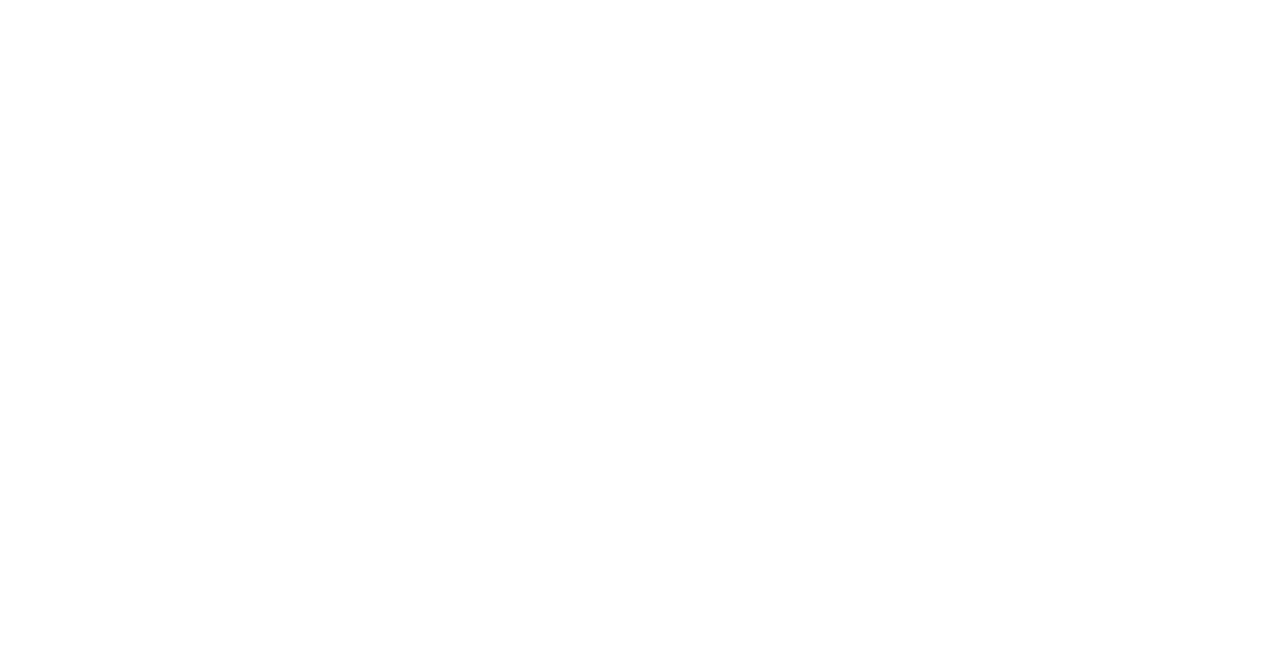
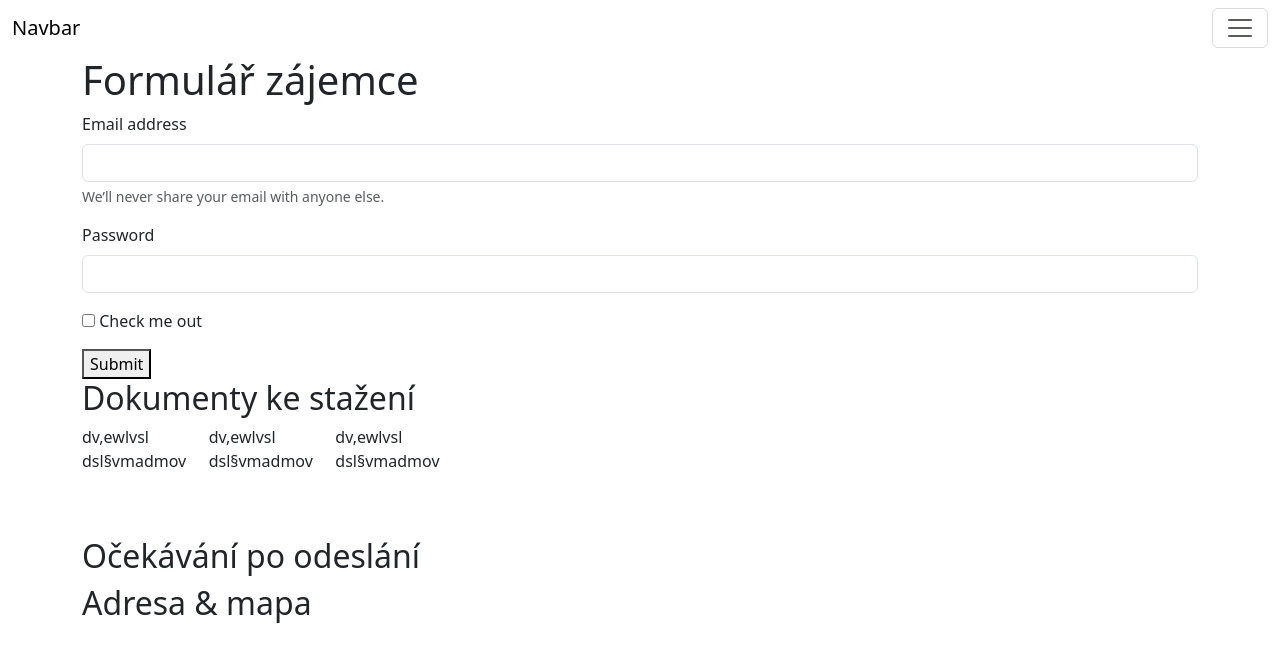
Before and after one commit to Serhii-Fera/Chovatelsk-stanici-pro-ko-, a plain HTML site: page kontakt.html in a window 1280 px wide. Drawn offline with nearby package versions, Linux system fonts and the light colour scheme.

Commit message:
přidani kontaktu

```diff
--- a/foals.html
+++ b/foals.html
@@ -19,9 +19,9 @@
             color: white;
         }
     </style>
-    <link rel="stylesheet" href="style.css">
     <link href="https://cdn.jsdelivr.net/npm/bootstrap@6.0.0-alpha.1/dist/css/bootstrap.min.css" rel="stylesheet"
         integrity="sha384-B/GM4XqrwHnWXNOWMbloTmrYXZg10cakYGmpfsR/bbzQ6JAJI4ihuyADKLnBgrCe" crossorigin="anonymous">
+    <link rel="stylesheet" href="style.css">
 </head>
 
 <body>
@@ -45,6 +45,7 @@
                         <a class="nav-link" href="animals.html">Naše zvířata</a>
                         <a class="nav-link" href="foals.html">Hříbata</a>
                         <a class="nav-link" href="About_the_Breed_and_Care.html">O plemeni a Péče</a>
+                        <a class="nav-link" href="kontakt.html">Kontakt</a>
                     </div>
                 </div>
             </dialog>
--- a/kontakt.html
+++ b/kontakt.html
@@ -0,0 +1,102 @@
+<!DOCTYPE html>
+<html lang="cs">
+
+<head>
+    <meta charset="UTF-8">
+    <meta name="viewport" content="width=device-width, initial-scale=1.0">
+    <title>Kontakt</title>
+    <link href="https://cdn.jsdelivr.net/npm/bootstrap@6.0.0-alpha.1/dist/css/bootstrap.min.css" rel="stylesheet"
+        integrity="sha384-B/GM4XqrwHnWXNOWMbloTmrYXZg10cakYGmpfsR/bbzQ6JAJI4ihuyADKLnBgrCe" crossorigin="anonymous">
+    <link rel="stylesheet" href="style.css">
+</head>
+
+<body>
+    <nav class="navbar lg:navbar-expand fg-2">
+        <div class="container-fluid">
+            <a class="navbar-brand" href="#">Navbar</a>
+            <button class="btn-icon navbar-toggler" type="button" data-bs-toggle="drawer"
+                data-bs-target="#navbarNavAltMarkup" aria-controls="navbarNavAltMarkup" aria-expanded="false"
+                aria-label="Toggle navigation">
+                <span class="navbar-toggler-icon" aria-hidden="true"></span>
+            </button>
+            <dialog class="drawer drawer-end" tabindex="-1" id="navbarNavAltMarkup"
+                aria-labelledby="navbarNavAltMarkupLabel">
+                <div class="drawer-header">
+                    <h5 class="drawer-title" id="navbarNavAltMarkupLabel">Menu</h5>
+                    <button type="button" class="btn-close" data-bs-dismiss="drawer" aria-label="Close"></button>
+                </div>
+                <div class="drawer-body">
+                    <div class="nav nav-pills navbar-nav">
+                        <a class="nav-link active" aria-current="page" href="index.html">Domů</a>
+                        <a class="nav-link" href="animals.html">Naše zvířata</a>
+                        <a class="nav-link" href="foals.html">Hříbata</a>
+                        <a class="nav-link" href="About_the_Breed_and_Care.html">O plemeni a Péče</a>
+                        <a class="nav-link" href="kontakt.html">Kontakt</a>
+                    </div>
+                </div>
+            </dialog>
+        </div>
+    </nav>
+    <section>
+        <div class="container">
+            <div class="row">
+                <div class="lg:col-8">
+                    <article>
+                        <h1>Formulář zájemce</h1>
+                        <form>
+                            <div class="mb-3">
+                                <label for="exampleInputEmail1" class="form-label">Email address</label>
+                                <input type="email" class="form-control" id="exampleInputEmail1"
+                                    aria-describedby="emailHelp">
+                                <div id="emailHelp" class="form-text">We’ll never share your email with anyone else.
+                                </div>
+                            </div>
+                            <div class="mb-3">
+                                <label for="exampleInputPassword1" class="form-label">Password</label>
+                                <input type="password" class="form-control" id="exampleInputPassword1">
+                            </div>
+                            <div class="mb-3 form-field">
+                                <input type="checkbox" id="exampleCheck1" class="check">
+                                <label for="exampleCheck1">Check me out</label>
+                            </div>
+                            <button type="submit" class="btn-solid theme-primary">Submit</button>
+                        </form>
+                    </article>
+                </div>
+                <div class="col-4">
+                    <article>
+                        <h2>Dokumenty ke stažení</h2>
+                        <div class="row">
+                            <div class="col-4">
+                                <p>dv,ewlvsl dsl§vmadmov</p>
+                            </div>
+                            <div class="col-4">
+                                <p>dv,ewlvsl dsl§vmadmov</p>
+                            </div>
+                            <div class="col-4">
+                                <p>dv,ewlvsl dsl§vmadmov</p>
+                            </div>
+                        </div>
+                    </article>
+                </div>
+            </div>
+        </div>
+    </section>
+    <section class="mt-5">
+        <div class="container">
+            <div class="row">
+                <div class="lg:col-6">
+                    <h2>Očekávání po odeslání</h2>
+                </div>
+                <div class="lg:col-6">
+                    <h2>Adresa & mapa</h2>
+                </div>
+            </div>
+        </div>
+    </section>
+</body>
+<script type="module" src="https://cdn.jsdelivr.net/npm/bootstrap@6.0.0-alpha.1/dist/js/bootstrap.bundle.min.js"
+    integrity="sha384-1a/pXj49ZQ1aHEmrJ+gMw1otqoVsYwlEnlD8mIfY2TV03r20Y0CN7uqx1tQogjPL"
+    crossorigin="anonymous"></script>
+
+</html>
```
Also changed, not shown: About_the_Breed_and_Care.html (+63 -24 lines), animals.html (+1 -0 lines), index.html (+1 -1 lines).
